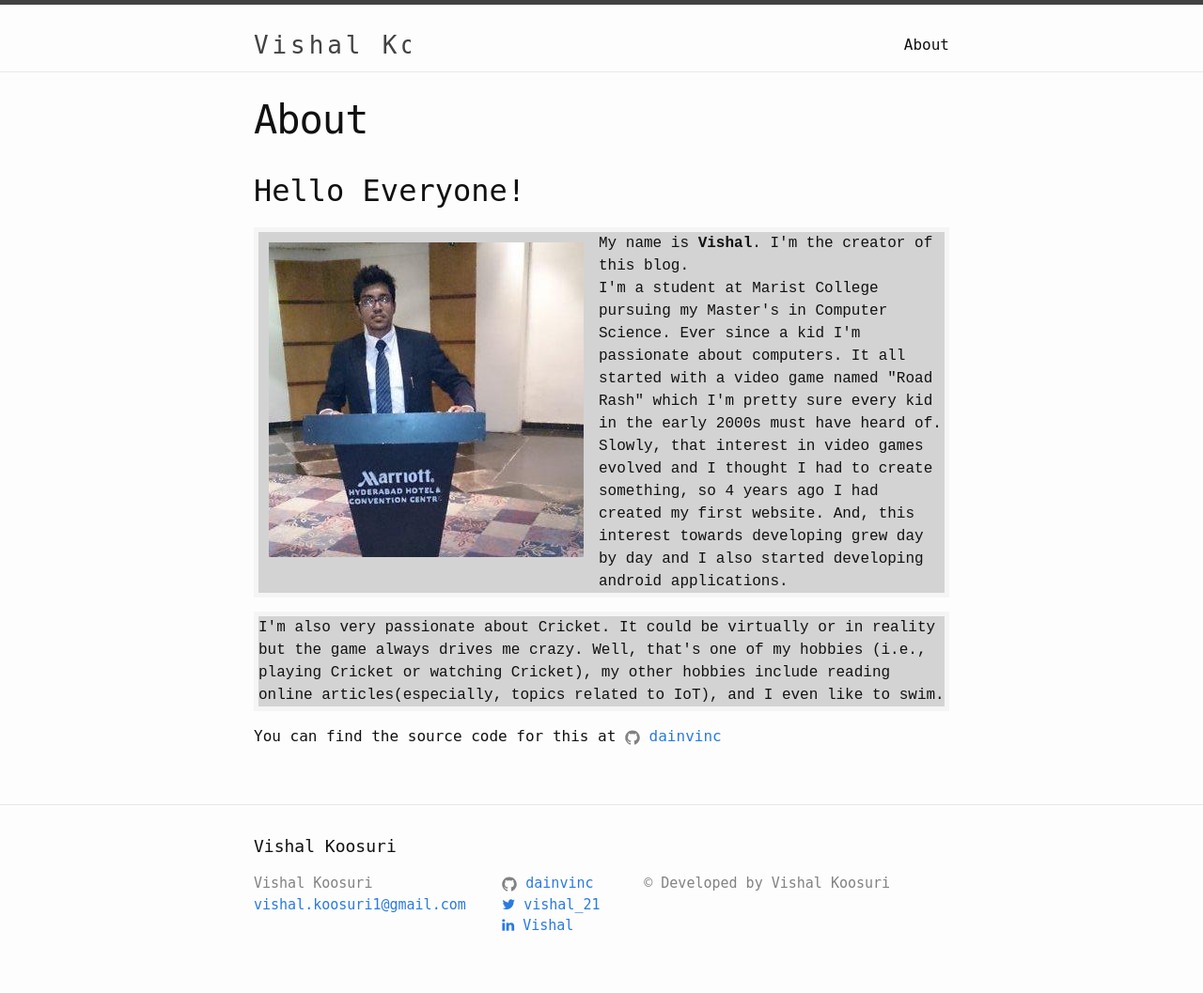
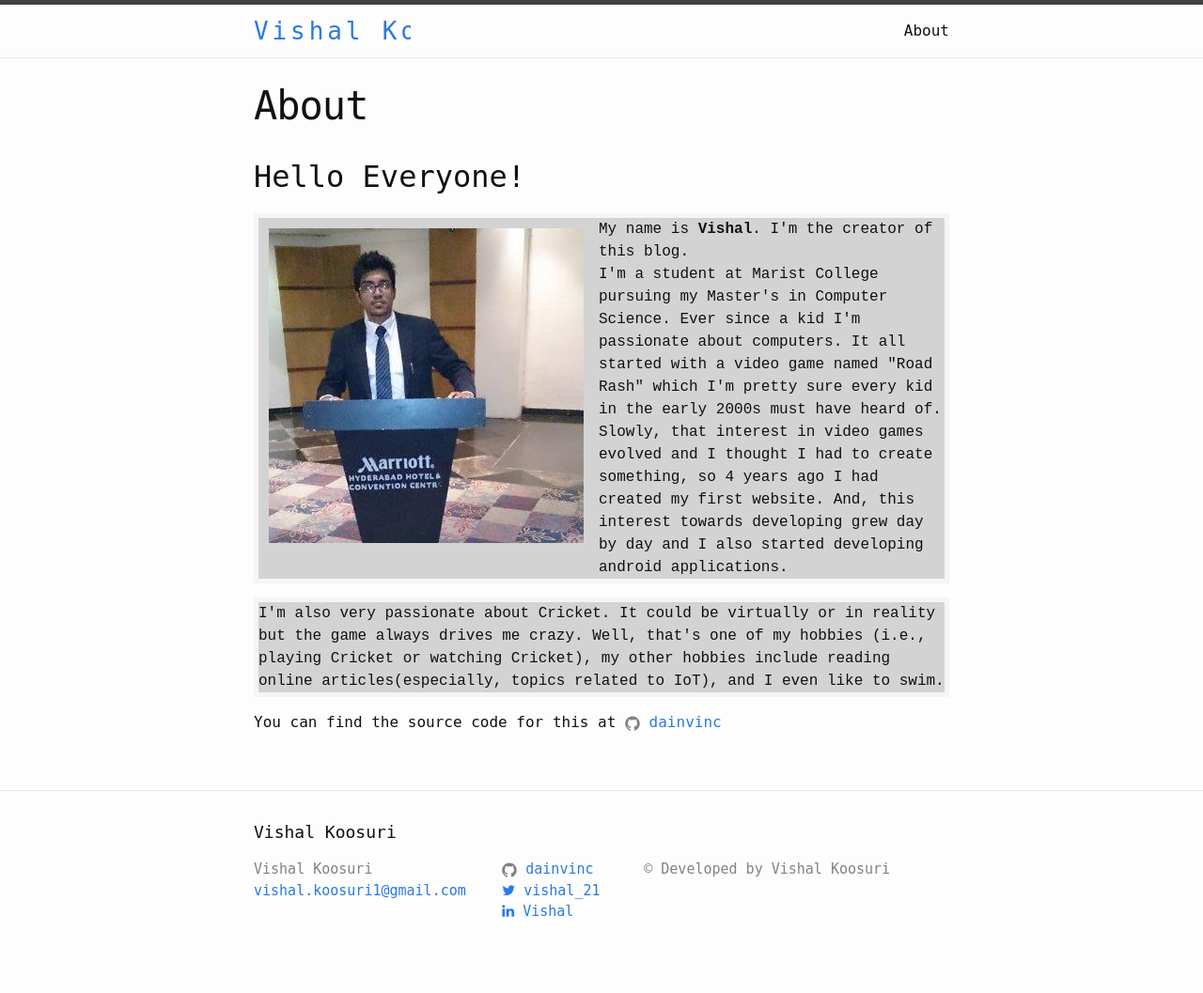
Before and after one commit to dainvinc/dainvinc.github.io, a Jekyll site: the page built from about.html, in a window 1280 px wide. Shown: the whole page at 94% size. Built offline with Jekyll 4.4.1, drawn with Linux system fonts in a browser that asks for light colours; nearby versions of some CDN libraries.

Commit message:
Shuffled the class name

```diff
--- a/_includes/header.html
+++ b/_includes/header.html
@@ -2,7 +2,7 @@
 
   <div class="wrapper">
 
-    <h1><a class="site-title" href="{{ site.baseurl }}/">{{ site.title }}</a></h1>
+    <h1  class="site-title"><a href="{{ site.baseurl }}/">{{ site.title }}</a></h1>
 
     <nav class="site-nav">
       <a href="#" class="menu-icon">
```
